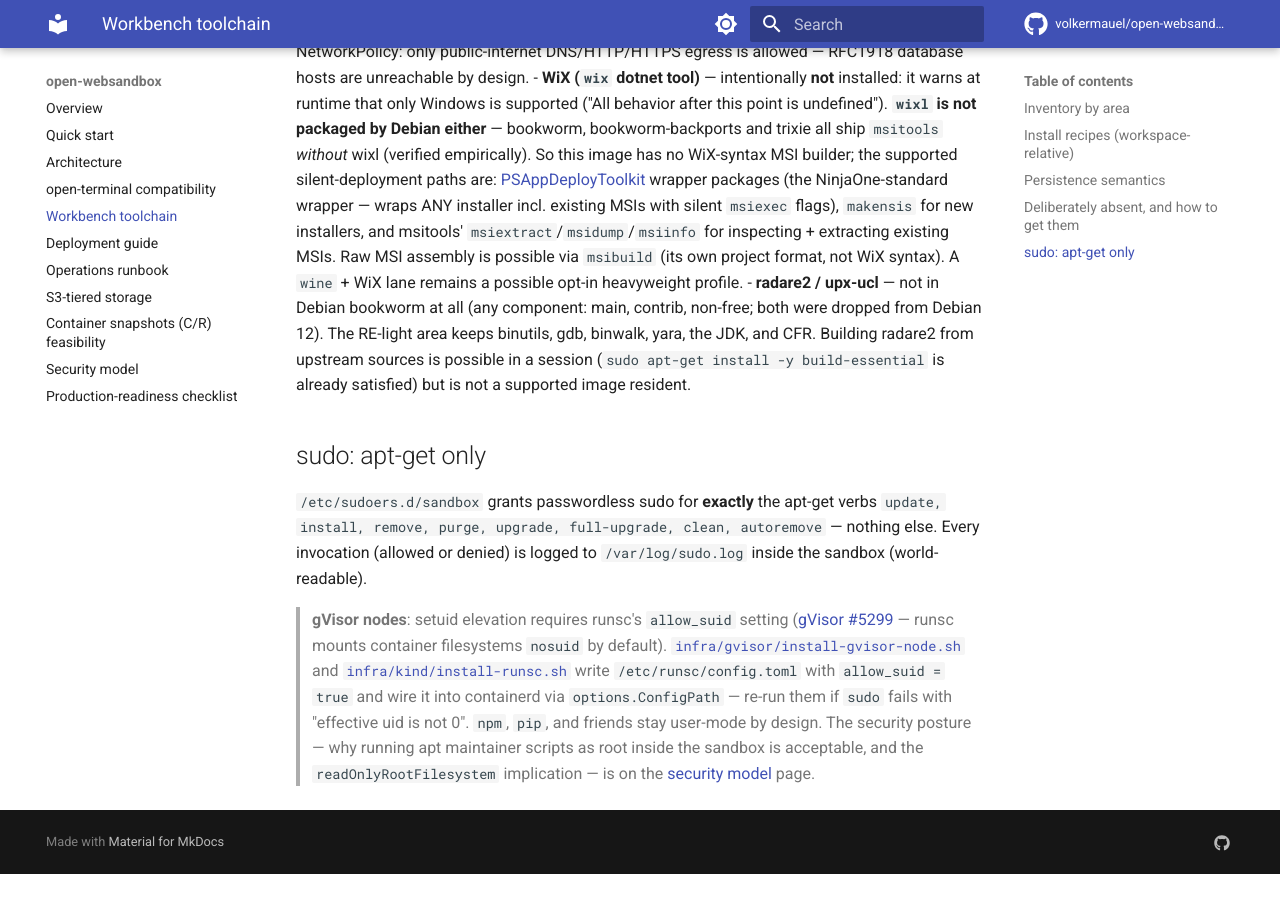
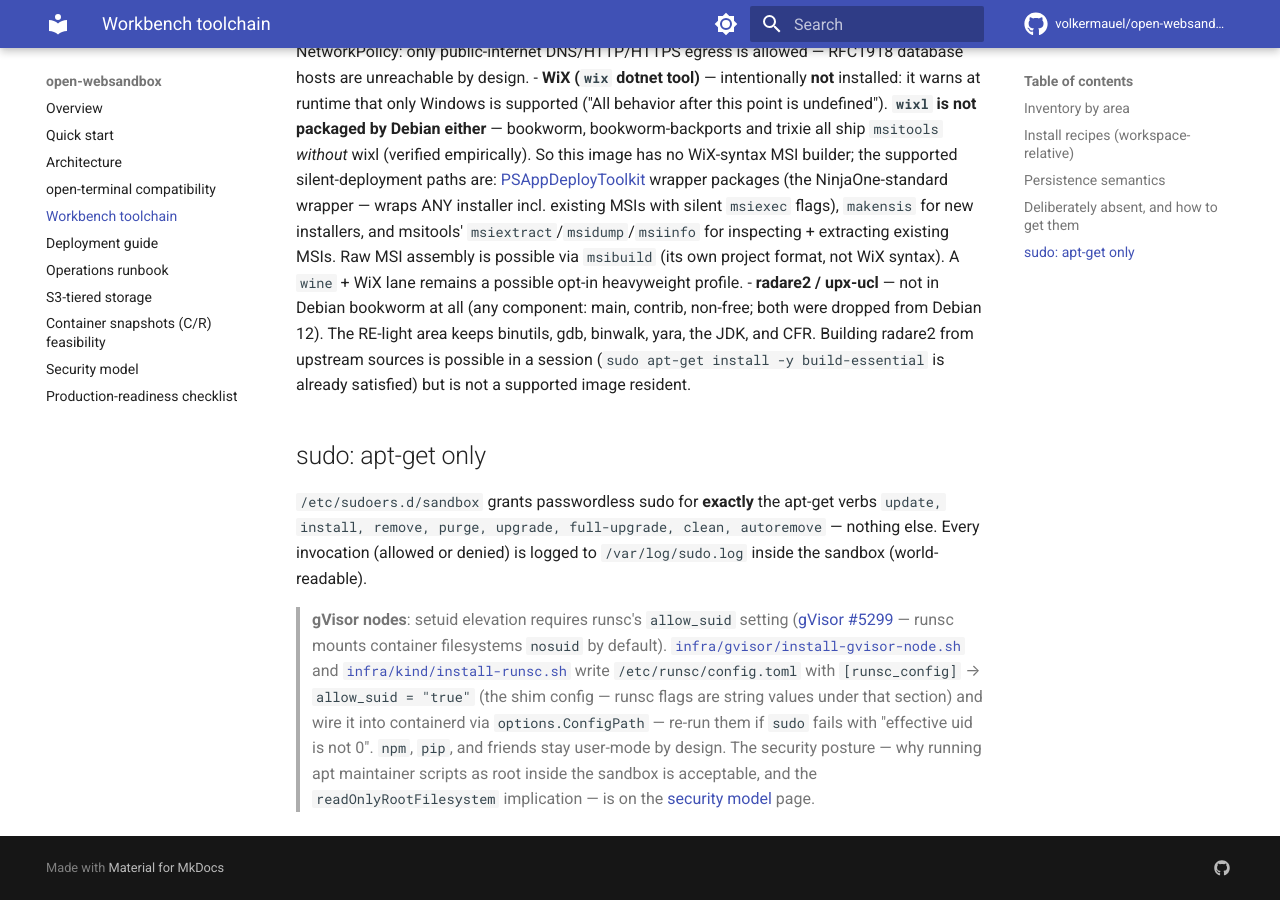
Before and after one commit to volkermauel/open-websandbox, an MkDocs documentation site: the page built from docs/toolchain.md, in a window 1280 px wide and 900 px high, scrolled down 2841 px. Built offline with MkDocs 1.6.1 and Material for MkDocs 9.7.7, drawn with Linux system fonts in a browser that asks for light colours; comment, search, counter and statistics services are not loaded; before the commit the page ends 3715 px from its top, so only the background shows below that.

Commit message:
fix(gvisor): ConfigPath files are the SHIM's config — runsc flags go under [runsc_config]
Round-5 root cause: /etc/runsc/config.toml with a bare 'allow_suid =
true' boolean was silently ignored. options.ConfigPath (containerd)
points at the containerd-shim-runsc-v1 config, whose format is:

  [runsc_config]        # runsc flags, STRING values -> --flag=value
    allow_suid = "true"

(gvisor.dev docs/user_guide/containerd/configuration). The production
script's 'platform = systrap' must ALSO move under [runsc_config] or
the shim would read it as an unknown shim option.

Validated locally with a minimal OCI bundle (busybox setuid-root grep
reading its own /proc/self/status) under runsc release-20260810.0:
default exec -> Uid: 1000 1000 1000 1000 (setuid dead);
runsc -allow-suid -> saved-uid 0 = elevation granted at exec
(busybox applets then drop euid themselves; sudo does not).
That matches gVisor #5299: sudo works when --allow-suid is set.

```diff
--- a/docs/toolchain.md
+++ b/docs/toolchain.md
@@ -129,7 +129,8 @@ Every invocation (allowed or denied) is logged to `/var/log/sudo.log` inside the
 > ([gVisor #5299](https://github.com/google/gvisor/issues/5299) — runsc mounts container
 > filesystems `nosuid` by default). [`infra/gvisor/install-gvisor-node.sh`](../infra/gvisor/install-gvisor-node.sh)
 > and [`infra/kind/install-runsc.sh`](../infra/kind/install-runsc.sh) write
-> `/etc/runsc/config.toml` with `allow_suid = true` and wire it into containerd via
+> `/etc/runsc/config.toml` with `[runsc_config]` → `allow_suid = "true"` (the shim
+> config — runsc flags are string values under that section) and wire it into containerd via
 > `options.ConfigPath` — re-run them if `sudo` fails with "effective uid is not 0".
 `npm`, `pip`, and friends stay user-mode by design. The security posture — why running
 apt maintainer scripts as root inside the sandbox is acceptable, and the
```
Also changed, not shown: 2 other files.
